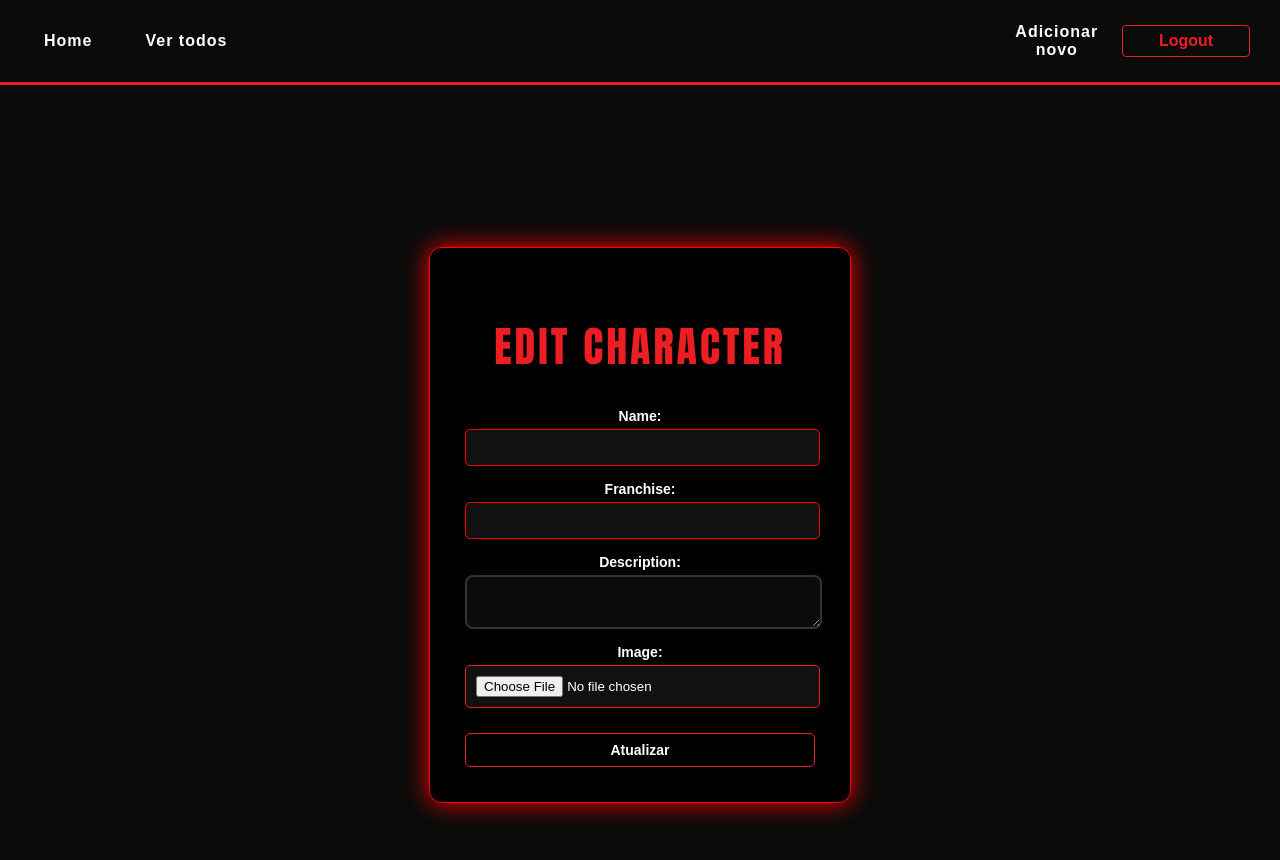
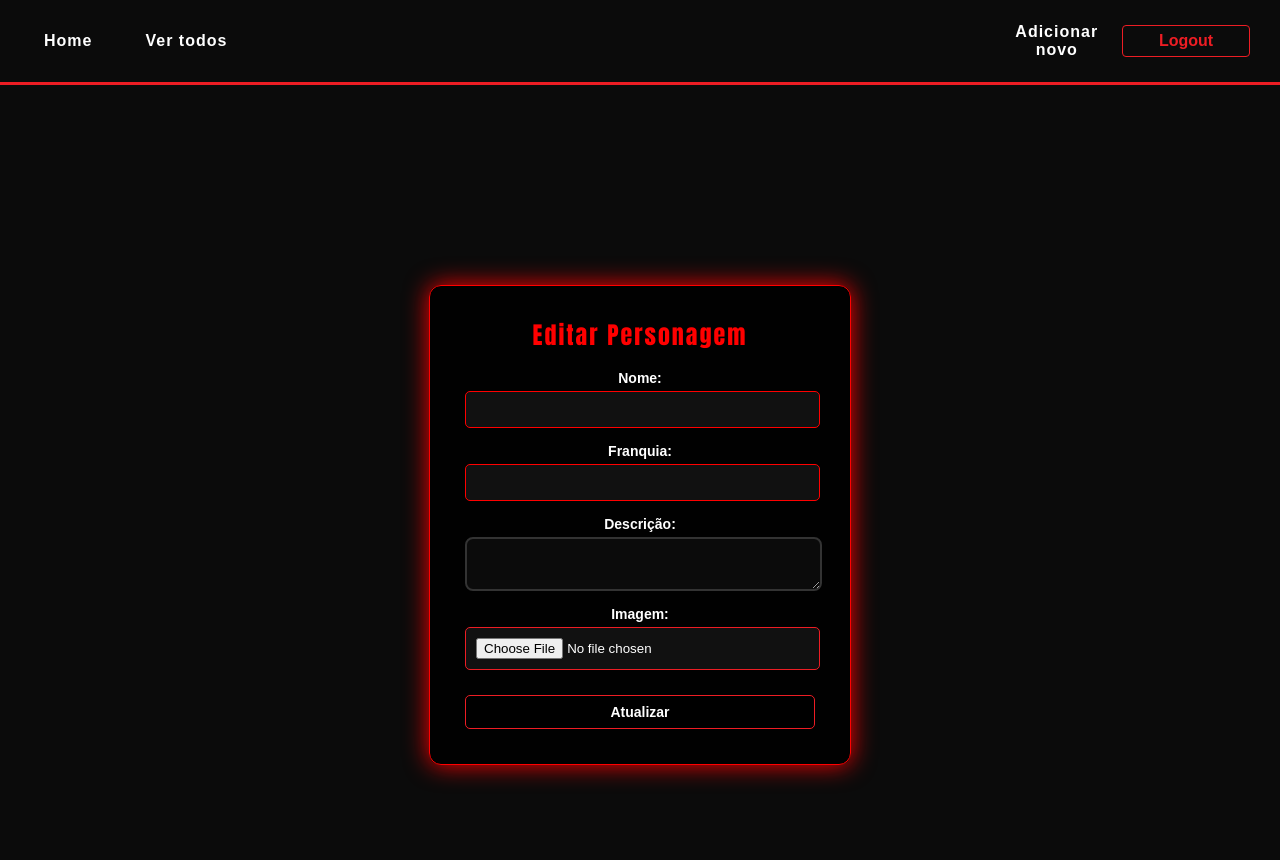
Before and after one commit to HenriqueBossle/react-characters-front-end, a React (Vite) app: page /edit/1 in a window 1280 px wide. Shown: the top 860 px of the page. Built offline with nearby package versions, Linux system fonts and the light colour scheme; no server answers; sample sign-in values are in the browser's storage.

Commit message:
add loading

```diff
--- a/src/pages/Characters/CharactersCreate.jsx
+++ b/src/pages/Characters/CharactersCreate.jsx
@@ -7,6 +7,8 @@ import { useNavigate } from 'react-router-dom';
 function CharactersCreate(){
 
     const navigate = useNavigate();
+    const [saving, setSaving] = useState(false);
+
 
     const [formData, setFormData] = useState({
         name: "",
@@ -52,6 +54,8 @@ function CharactersCreate(){
 
         }catch (error) {
             console.error("Erro ao criar personagens:", error);
+        } finally {
+            setSaving(false)
         }
 
     }
@@ -60,12 +64,12 @@ function CharactersCreate(){
         <Navbar/>
         <div className="container">
         <div className="card">
-            <h2>Create Character</h2>
+            <h2>Adicionar Personagem</h2>
 
             <form onSubmit={handleSubmit}>
 
                 <div className="form-group">
-                    <label>Name:</label>
+                    <label>Nome:</label>
                     <input
                         type="text"
                         name="name"
@@ -75,7 +79,7 @@ function CharactersCreate(){
                 </div>
 
                 <div className="form-group">
-                    <label>Franchise:</label>
+                    <label>Franquia:</label>
                     <input
                         type="text"
                         name="franchise"
@@ -85,7 +89,7 @@ function CharactersCreate(){
                 </div>
 
                 <div className="form-group">
-                    <label>Description:</label>
+                    <label>Descrição:</label>
                     <textarea
                         name="description"
                         value={formData.description}
@@ -94,7 +98,7 @@ function CharactersCreate(){
                 </div>
 
                 <div className="form-group">
-                    <label>Image:</label>
+                    <label>Imagem:</label>
                     <input
                         type="file"
                         name="image_url"
@@ -102,7 +106,7 @@ function CharactersCreate(){
                     />
                 </div>
 
-                <button type="submit">Create</button>
+            <button type="submit" disabled={saving}>{saving ? "Adicionando o personagem" : "Adicionar"}</button>
             </form>
         </div>
     </div>
--- a/src/pages/Characters/CharactersEdit.jsx
+++ b/src/pages/Characters/CharactersEdit.jsx
@@ -7,6 +7,9 @@ function CharactersEdit(){
     const { id } = useParams();
     const navigate = useNavigate();
     const token = localStorage.getItem('token');
+    const [loading, setLoading] = useState(true);
+    const [saving, setSaving] = useState(false);
+
 
 
     const [formData, setFormData] = useState({
@@ -25,7 +28,10 @@ function CharactersEdit(){
         })
         .catch(error => {
             console.error("Erro ao carregar personagem:", error);
+        }).finally(() => {
+            setLoading(false);
         })
+
     }, [id])
 
     const handleChange = (e) => {
@@ -44,6 +50,8 @@ function CharactersEdit(){
 
     const handleSubmit = async (e) => {
     e.preventDefault();
+    setSaving(true);
+
 
     const data = new FormData();
     data.append("_method", "PUT"); // method spoofing para o Laravel
@@ -71,9 +79,21 @@ function CharactersEdit(){
     } catch (error) {
         console.error("Erro ao atualizar personagem:", error.response?.data);
         alert(JSON.stringify(error.response?.data));
-
+    } finally {
+        setSaving(false)
     }
 };
+
+if (loading) {
+    return (
+        <>
+            <Navbar />
+            <div className="container">
+                <h2>Carregando dados do personagem...</h2>
+            </div>
+        </>
+    );
+}
 
     return(
         <>
@@ -81,11 +101,11 @@ function CharactersEdit(){
         <Navbar />
     <div className="container">
         <div className="card">
-            <h1>EDIT CHARACTER</h1>
+            <h2>Editar Personagem</h2>
 
             <form onSubmit={handleSubmit}>
                 <div className="form-group">
-                    <label>Name:</label>
+                    <label>Nome:</label>
                     <input
                         type="text"
                         name="name"
@@ -95,7 +115,7 @@ function CharactersEdit(){
                 </div>
 
                 <div className="form-group">
-                    <label>Franchise:</label>
+                    <label>Franquia:</label>
                     <input
                         type="text"
                         name="franchise"
@@ -105,7 +125,7 @@ function CharactersEdit(){
                 </div>
 
                 <div className="form-group">
-                    <label>Description:</label>
+                    <label>Descrição:</label>
                     <textarea
                         name="description"
                         value={formData.description}
@@ -114,7 +134,7 @@ function CharactersEdit(){
                 </div>
 
                 <div className="form-group">
-                    <label>Image:</label>
+                    <label>Imagem:</label>
                     <input
                         type="file"
                         name="image_url"
@@ -122,7 +142,7 @@ function CharactersEdit(){
                     />
                 </div>
 
-                <button type="submit">Atualizar</button>
+                <button type="submit" disabled={saving}> {saving ? "Salvando..." : "Atualizar"}</button>
             </form>
         </div>
     </div>
--- a/src/pages/Characters/CharactersList.jsx
+++ b/src/pages/Characters/CharactersList.jsx
@@ -8,6 +8,8 @@ import Navbar from './Navbar';
 
 function CharactersList(){
     const [characters, setCharacters] = useState([])
+    const [loading, setLoading] = useState(true);
+
     const navigate = useNavigate();
     const token = localStorage.getItem('token');
 
@@ -19,11 +21,14 @@ function CharactersList(){
             setCharacters(response.data.data)
         } catch(error){
             console.error("Erro em trazer personagens:", error.response.data);
+        }finally {
+            setLoading(false);
         }
     }
         requestAPI()
     },[])
 
+    if (loading) return <><Navbar /><p>Loading...</p></>;
 
 
     return(
```
